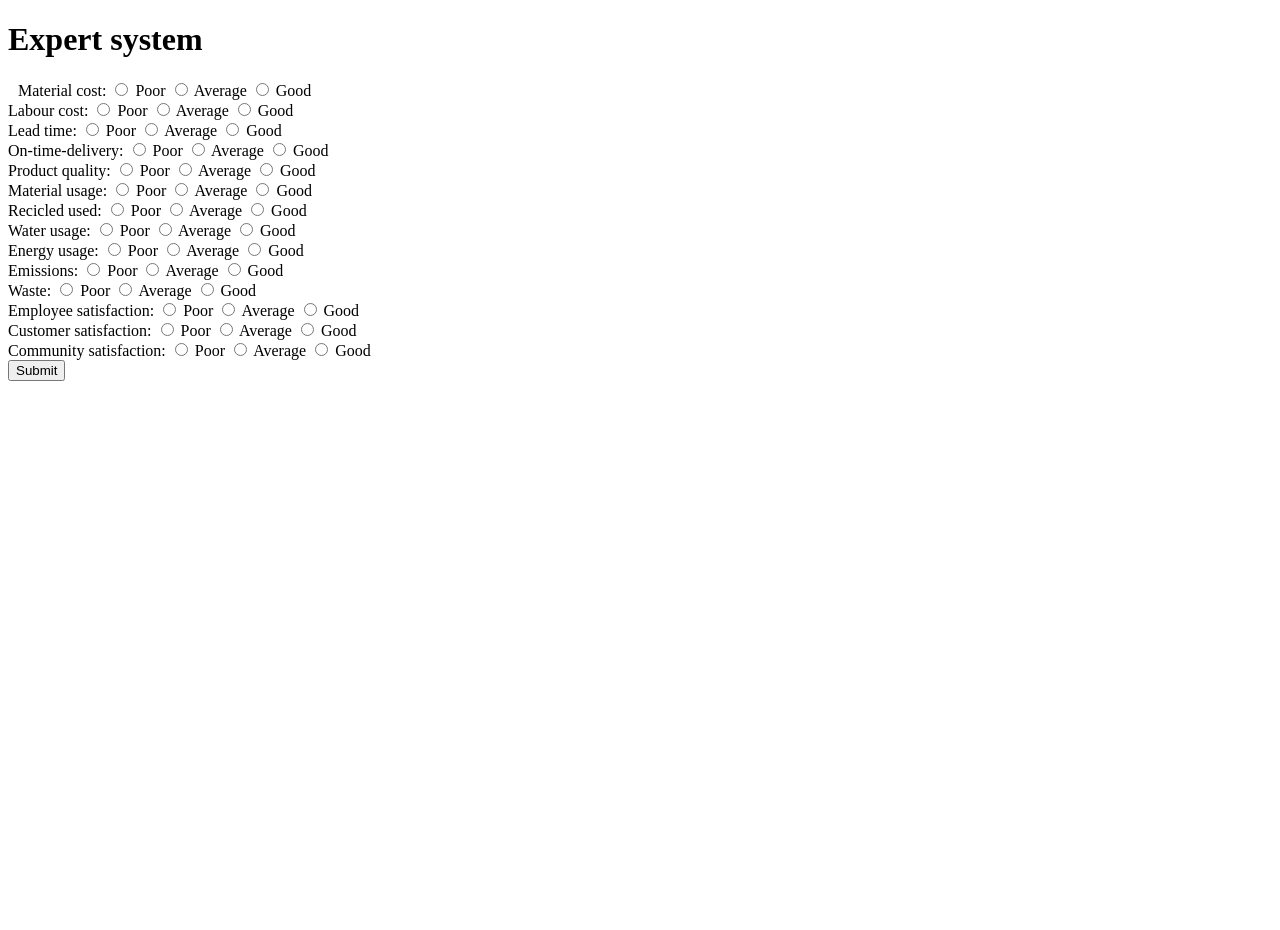
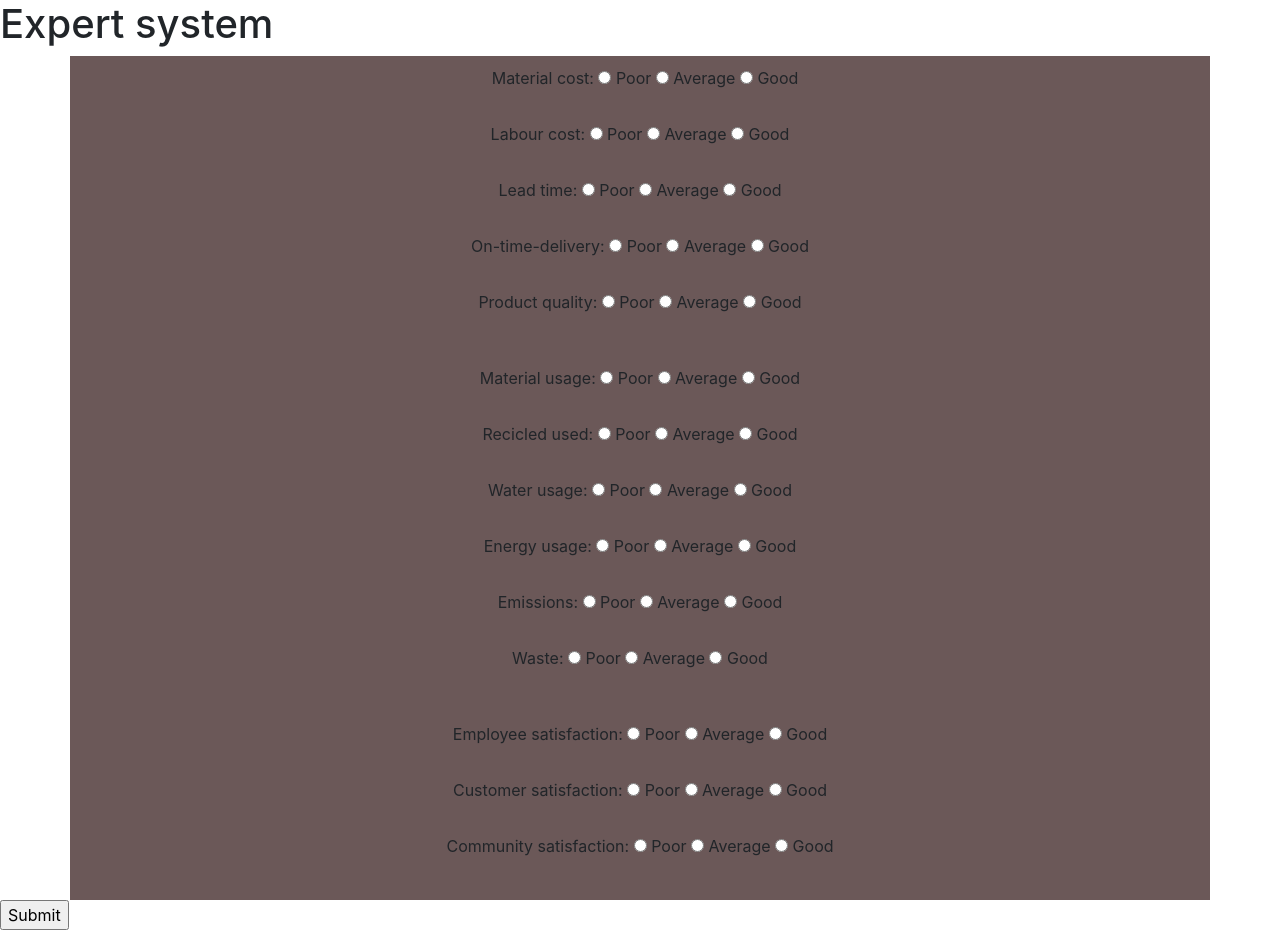
Before and after one commit to Leo-Thomas/A-Knowledge-based-System-for-Assessing-Sustainability-in-the-Fashio, a Flask app: page / in a window 1280 px wide. Before the commit the page ends 381 px from the top, so only its background shows below. Run offline with Flask 2, Linux system fonts and the light colour scheme; some libraries are stand-ins or nearby versions.

Commit message:
1er fase diseño

```diff
--- a/web_page/app/static/css/styles.css
+++ b/web_page/app/static/css/styles.css
@@ -1,3 +1,12 @@
+
+.container{
+    background-color: rgb(107, 88, 88);
+}
+
+.col-12{
+    padding: 10px;
+}
+
 .radio-inline {
     display: inline-block;
     margin-left: 10px;
--- a/web_page/app/templates/index.html
+++ b/web_page/app/templates/index.html
@@ -1,21 +1,33 @@
 <!DOCTYPE html>
 <html lang="en">
 <head>
-        <meta charset="UTF-8">
-        <meta http-equiv="X-UA-Compatible" content="IE=edge">
-        <meta name="viewport" content="width=device-width, initial-scale=1.0">
+    {% block head %}
+    <meta charset="utf-8">
+    <meta name="viewport" content="width=device-width, initial-scale=1">
+    <!-- Bootstrap CSS -->
+    <link rel="stylesheet" href="https://cdn.jsdelivr.net/npm/bootstrap@4.3.1/dist/css/bootstrap.min.css" integrity="sha384-ggOyR0iXCbMQv3Xipma34MD+dH/1fQ784/j6cY/iJTQUOhcWr7x9JvoRxT2MZw1T" crossorigin="anonymous">
+
     <link rel="stylesheet" type="text/css" href="{{ url_for('static', filename='css/styles.css') }}">
-        <title>Expert System</title>
+    <title> {% block title %} Expert System {% endblock %} </title>
+    {% endblock %}
 </head>
+
 
 <body>
     <h1> Expert system </h1>
 
     <form action="" method="POST" >
 
+        {{ form.csrf_token }}
+        <div class = "container">
+            <div class = "row text-center">
+                <div class="col-12 "> <!-- ECONOMY COLUMN 1-->
+                    <div class ="row" id="img_"> <!-- COLUMN 1 / IMAGE-->
 
-        {{ form.csrf_token }}
-        <div class="form-group ">
+
+                    </div>
+
+                    <div class="form-group">
 
                         <label class = "radio-inline"> {{ form.material_cost.label }}</label>
                         {% for subfield in form.material_cost %}
@@ -66,6 +78,10 @@
                         </tr>
                         {% endfor %}
                     </div>
+
+                </div>
+
+                <div class="col-12"> <!-- ENVIRONMENT-->
 
                     <div class="form-group">
                         <label> {{ form.material_usage.label }}</label>
@@ -128,6 +144,10 @@
                         {% endfor %}
                     </div>
 
+                </div>
+
+                <div class="col-12"> <!-- SOCIAL -->
+
                     <div class="form-group">
                         <label> {{ form.employee_satisfaction.label }}</label>
                         {% for subfield in form.employee_satisfaction  %}
@@ -157,12 +177,20 @@
                         </tr>
                         {% endfor %}
                     </div>
+                </div>
+            </div>
+        </div>
 
 
         <!-- <button type="submit">Submit</button> -->
         {{ form.submit() }}
 
     </form>
+    <!-- Optional JavaScript -->
+    <!-- jQuery first, then Popper.js, then Bootstrap JS -->
+    <script src="https://code.jquery.com/jquery-3.3.1.slim.min.js" integrity="sha384-q8i/X+965DzO0rT7abK41JStQIAqVgRVzpbzo5smXKp4YfRvH+8abtTE1Pi6jizo" crossorigin="anonymous"></script>
+    <script src="https://cdn.jsdelivr.net/npm/popper.js@1.14.7/dist/umd/popper.min.js" integrity="sha384-UO2eT0CpHqdSJQ6hJty5KVphtPhzWj9WO1clHTMGa3JDZwrnQq4sF86dIHNDz0W1" crossorigin="anonymous"></script>
+    <script src="https://cdn.jsdelivr.net/npm/bootstrap@4.3.1/dist/js/bootstrap.min.js" integrity="sha384-JjSmVgyd0p3pXB1rRibZUAYoIIy6OrQ6VrjIEaFf/nJGzIxFDsf4x0xIM+B07jRM" crossorigin="anonymous"></script>
 
 </body>
 </html>
```
Lines whose indentation alone changed are shown as unchanged.
